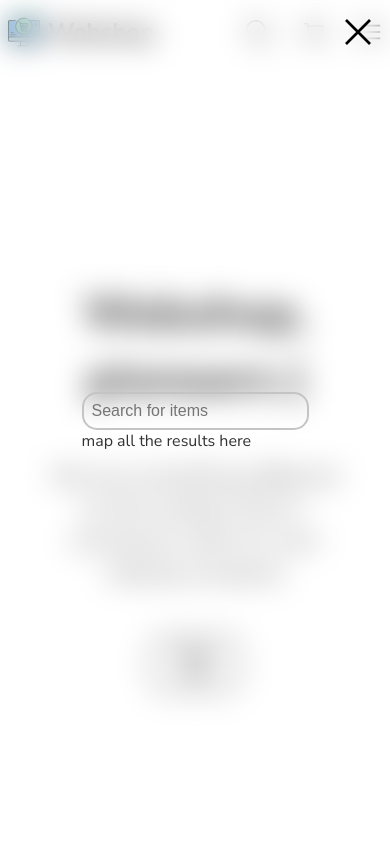
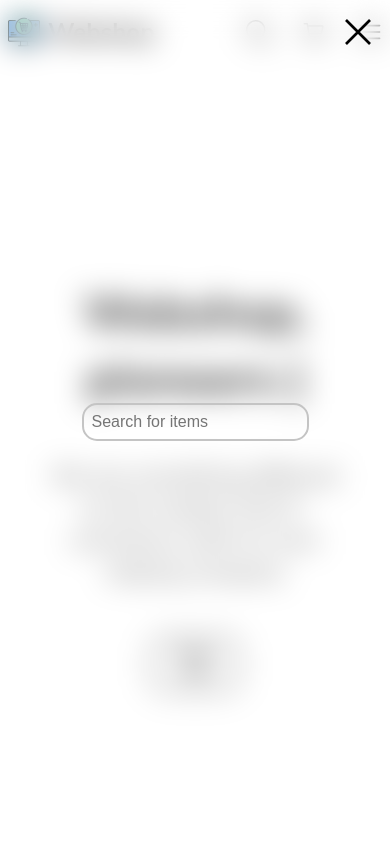
Before and after one commit to pvictordev/webshop, a React (Vite) app in the folder client/: page / in a window 390 px wide. Both pictures are taken after a click on the icon 258 px from the left and 32 px from the top of the page. Shown: the top 844 px of the page. Built offline with nearby package versions, Linux system fonts and the light colour scheme.

Commit message:
connected mobile search and desktop search

```diff
--- a/client/src/App.jsx
+++ b/client/src/App.jsx
@@ -9,6 +9,7 @@ import Footer from "./home-comps/Footer";
 import Newsletter from "./home-comps/Newsletter";
 
 function App() {
+  //opens menu
   const [open, setOpen] = useState(false);
 
   const toggleMenu = () => {
@@ -20,6 +21,7 @@ function App() {
       document.body.style.overflow = "hidden";
     }
   };
+
   return (
     <div className="App">
       <Navbar open={open} setOpen={setOpen} toggleMenu={toggleMenu} />
--- a/client/src/ui-comps/Navbar.jsx
+++ b/client/src/ui-comps/Navbar.jsx
@@ -1,14 +1,13 @@
 import React, { useState, useRef } from "react";
 import "../ui-styles/navbar.scss";
-
 import { IoCartOutline } from "react-icons/io5";
 import { BsSearch } from "react-icons/bs";
 import { RxHamburgerMenu } from "react-icons/rx";
 import { Link } from "react-router-dom";
 import logo from "../assets/webshop.png";
-
 import Burger from "./Burger";
 import SearchMobile from "./SearchMobile";
+import Prodcuts from "../data/Products.jsx";
 
 export default function Navbar({ open, toggleMenu }) {
   //search input state
@@ -23,8 +22,19 @@ export default function Navbar({ open, toggleMenu }) {
 
   const toggleSearch = () => {
     setOpenSearch(!openSearch);
+
+    if (openSearch) {
+      document.body.style.overflow = "scroll";
+    } else {
+      document.body.style.overflow = "hidden";
+    }
   };
 
+  const searchResults = (
+    <div className="search__results">
+      {"map all the results(matching products names here) here"}
+    </div>
+  );
   return (
     <nav className="Navbar">
       <div className={`burger__menu ${open ? "open" : ""}`}>
@@ -32,7 +42,7 @@ export default function Navbar({ open, toggleMenu }) {
       </div>
 
       <div className={`search-mobile ${openSearch ? "open" : ""}`}>
-        <SearchMobile toggleSearch={toggleSearch} />
+        <SearchMobile toggleSearch={toggleSearch} search={search} handleSearch={handleSearch} searchResults={searchResults}/>
       </div>
 
       <div className="Navbar__container">
@@ -50,8 +60,10 @@ export default function Navbar({ open, toggleMenu }) {
               type="search"
               value={search}
               onChange={handleSearch}
-              placeholder="Search for items "
+              placeholder="Search for items"
             />
+            {/* <div className="search__results">{"map all the results here"}</div> */}
+            {search !== "" ? searchResults : null}
           </div>
 
           <ul className="content__nav">
@@ -80,9 +92,6 @@ export default function Navbar({ open, toggleMenu }) {
             </li>
           </ul>
         </div>
-        {/* <div className="burger__menu">
-          <Burger />
-        </div> */}
       </div>
     </nav>
   );
--- a/client/src/ui-comps/SearchMobile.jsx
+++ b/client/src/ui-comps/SearchMobile.jsx
@@ -1,11 +1,8 @@
 import React from "react";
 import "../ui-styles/searchMobile.scss";
-
 import { GrClose } from "react-icons/gr";
 
-export default function SearchMobile({ search, handleSearch, toggleSearch }) {
-  //here i should get search input state from sibling component
-
+export default function SearchMobile({ search, handleSearch, toggleSearch, searchResults }) {
   return (
     <div className="search-mobile__content">
       <div className="close__search" onClick={toggleSearch}>
@@ -17,9 +14,10 @@ export default function SearchMobile({ search, handleSearch, toggleSearch }) {
           type="search"
           value={search}
           onChange={handleSearch}
-          placeholder="Search for items "
+          placeholder="Search for items"
         />
-        <div className="search__results">{"map all the results here"}</div>
+        {/* <div className="search__results">{"map all the results here"}</div> */}
+        {search !== "" ? searchResults : null}
       </div>
     </div>
   );
--- a/client/src/ui-styles/navbar.scss
+++ b/client/src/ui-styles/navbar.scss
@@ -13,6 +13,11 @@
 }
 .content__search {
   width: 100%;
+  display: flex;
+  flex-direction: column;
+}
+.search__results {
+
 }
 
 .search__input {
```
